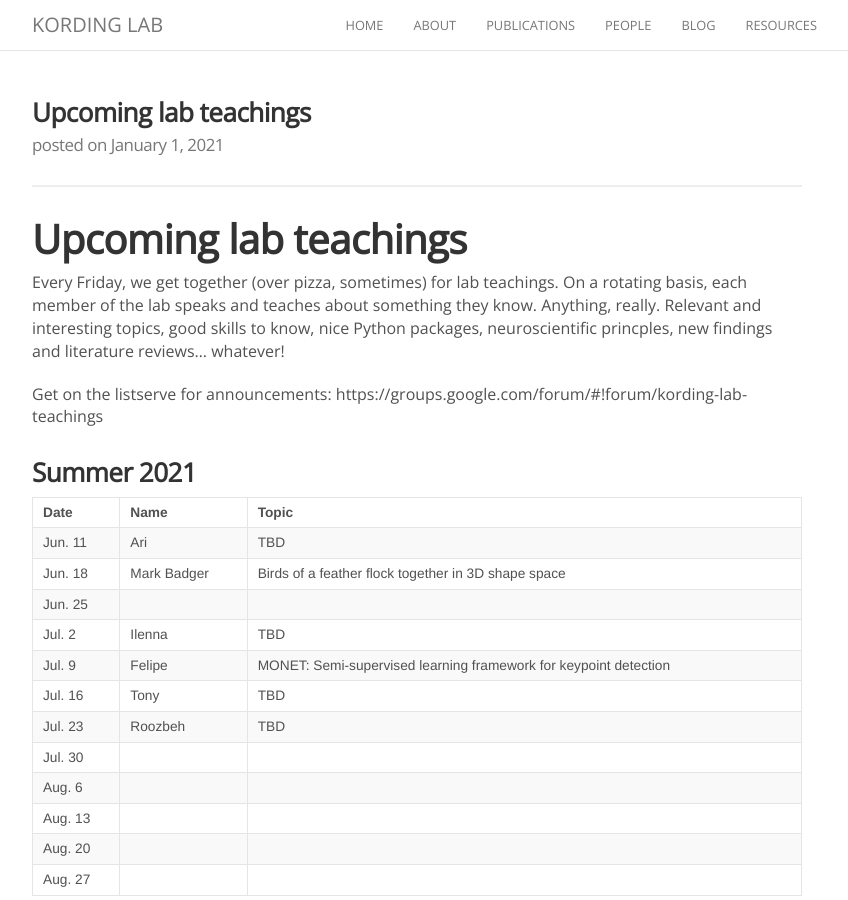
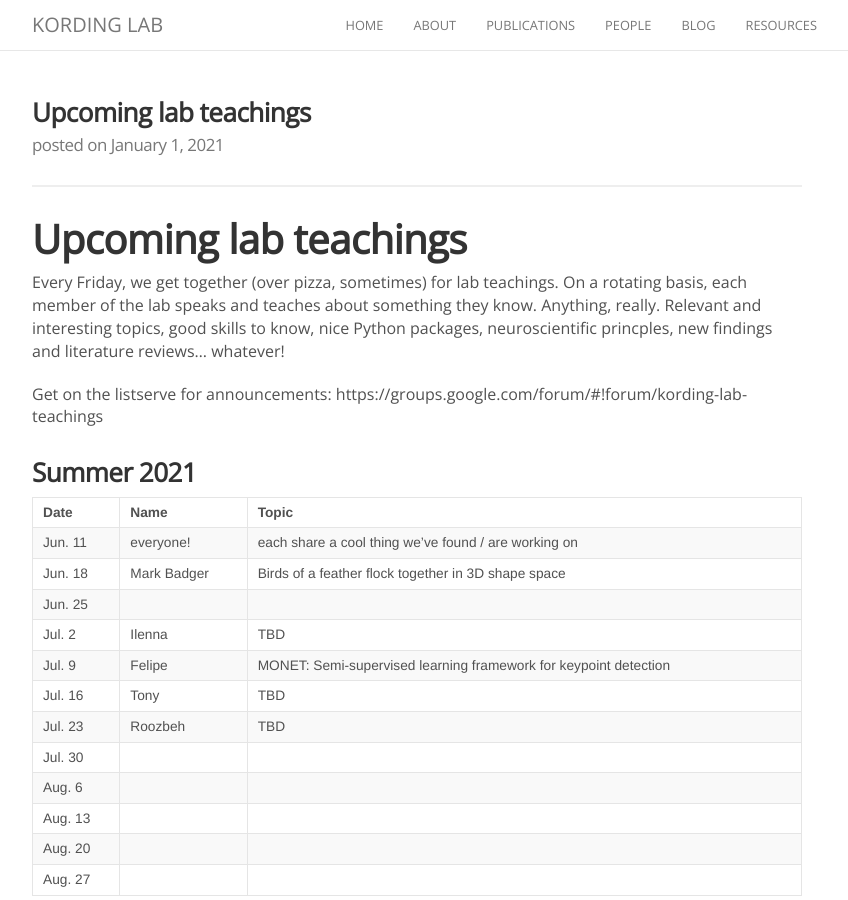
Before and after one commit to KordingLab/KordingLab.github.io, a Jekyll site: the page built from _posts/2021-01-01-upcoming-lab-teaching.md, in a window 1280 px wide and 900 px high. Shown: the whole window, without its empty margins (223-1071 px from the left). Built offline with Jekyll 4.4.1, drawn with Linux system fonts in a browser that asks for light colours; nearby versions of some CDN libraries; comment, search, counter and statistics services are not loaded.

Commit message:
lab teaching jun11

```diff
--- a/_posts/2021-01-01-upcoming-lab-teaching.md
+++ b/_posts/2021-01-01-upcoming-lab-teaching.md
@@ -18,7 +18,7 @@
 
 | Date | Name | Topic |
 |------|------|-------|
-| Jun. 11 | Ari | TBD |
+| Jun. 11 | everyone! | each share a cool thing we've found / are working on |
 | Jun. 18 | Mark Badger | Birds of a feather flock together in 3D shape space |
 | Jun. 25 | |  |
 | Jul. 2 | Ilenna | TBD |
```
